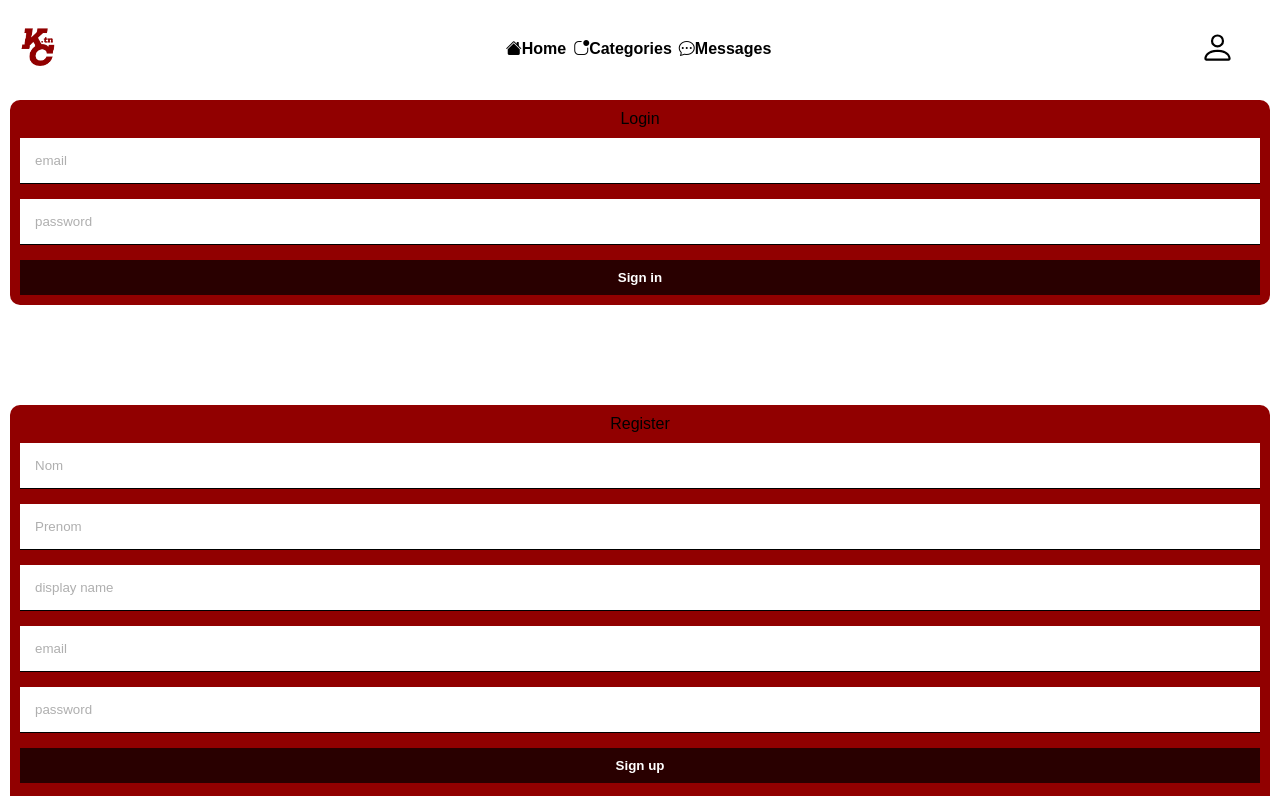
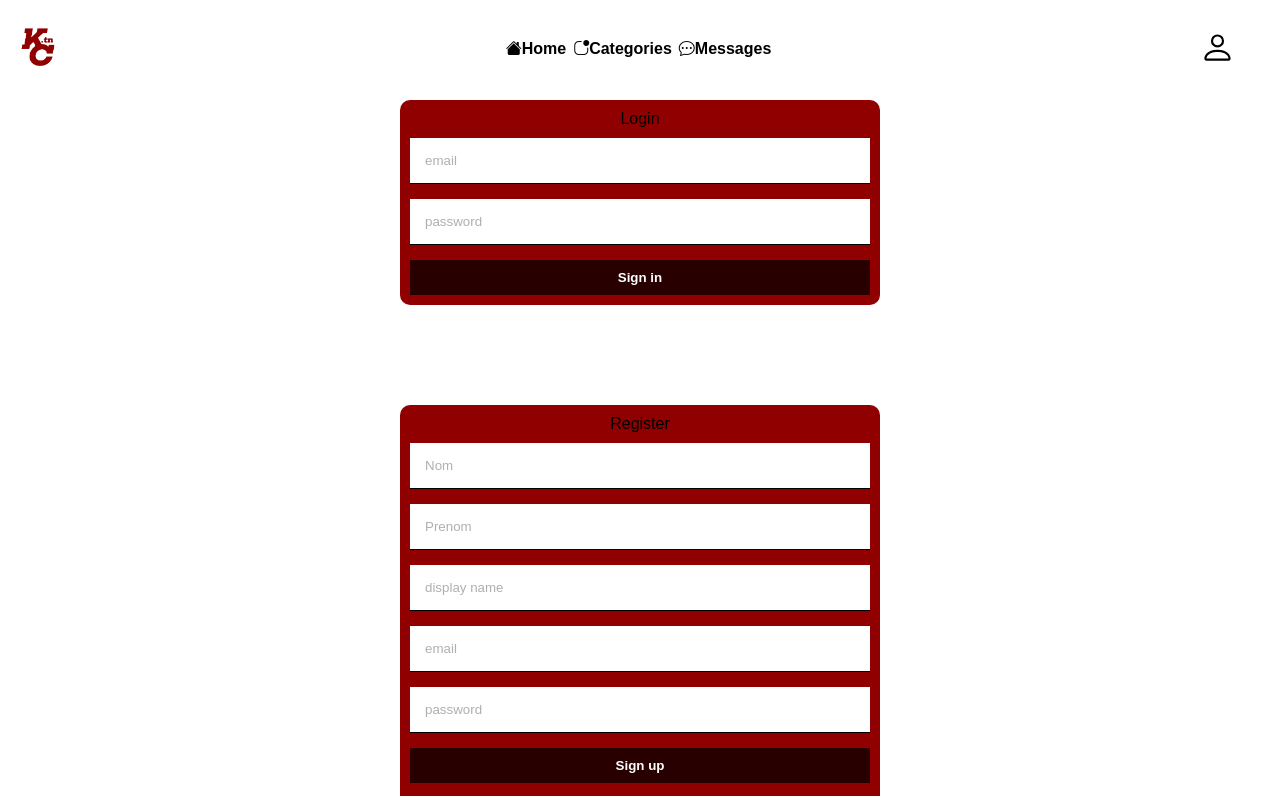
Before and after one commit to chebmohamed97/kolchayApp_web, a React (Create React App) app: page /login in a window 1280 px wide. Shown: the top 796 px of the page. Built offline with nearby package versions, Linux system fonts and the light colour scheme; no server answers.

Commit message:
Fixed form width browser

```diff
--- a/src/components/UpdateProfileImage.js
+++ b/src/components/UpdateProfileImage.js
@@ -12,6 +12,7 @@ export default function UpdateProfileImage() {
   const date = new Date().getTime();
   const storageRef = ref(storage, `${currentUser.displayName + date}`);
   const [file, setFile] = useState(null);
+  const [showSuccessMsg, setShowSuccessMsg] = useState(false);
 
   const updateImageInFirestore = async (downloadURL) => {
     const photoRef = doc(db, "users", currentUser.uid);
@@ -31,6 +32,7 @@ export default function UpdateProfileImage() {
           });
           updateImageInFirestore(downloadURL);
           console.log("Updated user image");
+          setShowSuccessMsg(true);
         } catch (err) {
           console.log(err);
           setErr(true);
@@ -63,6 +65,11 @@ export default function UpdateProfileImage() {
         <p className="changePhotoText"> Changer la photo de votre profil</p>
         <input type="file" onChange={handleImageChange} />
       </div>
+      {showSuccessMsg ? (
+        <p className="changePhotoText">La photo a ete change avec succes ! </p>
+      ) : (
+        <></>
+      )}
       {err && <span>Une erreur s'est produite</span>}
     </div>
   );
--- a/src/components/chat-components/stylesChat.scss
+++ b/src/components/chat-components/stylesChat.scss
@@ -23,6 +23,7 @@
     margin-left: auto;
     margin-right:auto;
     justify-content: center;
+    text-align: left;
     @include mobile(){
         width: 100vw;
     }
--- a/src/styles.scss
+++ b/src/styles.scss
@@ -20,13 +20,18 @@
     display: block;
     background-color: #fff;
     height: fit-content;
-    width: 100vw;
+    width: 500px;
     padding-left: 10px;
     padding-right: 10px;
     display: flex;
     align-items: center;
     justify-content: center;
     margin-bottom: 100px;
+    margin-left: auto;
+    margin-right: auto;
+    @include mobile(){
+      width: 100vw;
+    }
 
     .formWrapper {
       background-color: #910000;
```
